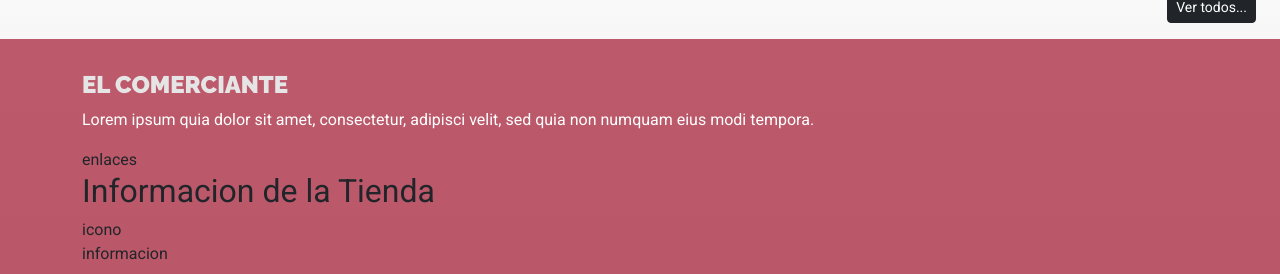
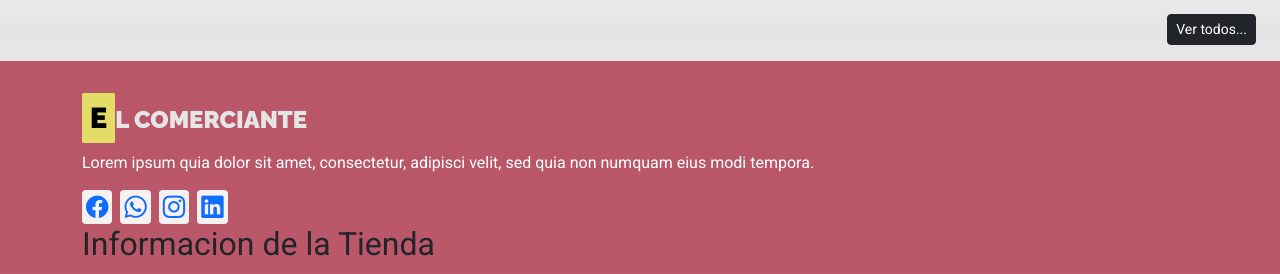
Before and after one commit to ChrisHuila/comercio-react, a React (Vite) app: page / in a window 1280 px wide. Shown: the part 1731-2005 px from the top of the page. Built offline with nearby package versions, Linux system fonts and the light colour scheme.

Commit message:
logo con cambios

```diff
--- a/src/components/layout/Footer.jsx
+++ b/src/components/layout/Footer.jsx
@@ -6,14 +6,28 @@ const Footer = () => {
         <div className="container">
 
           <div className="footer-header">
-            <h1 className='footer-titulo heading-font'><span>El</span> Comerciante</h1>
+            <h1 className='footer-titulo heading-font'><span>E</span>l Comerciante</h1>
             <p>Lorem ipsum quia dolor sit amet, consectetur, adipisci velit, sed quia non numquam eius modi tempora.</p>
-            <div className="footer-redes">enlaces</div>
 
-          </div>
+            <div className="footer-redes">
+              <a href="#" className="footer-redes_link">
+                <i className="bi bi-facebook"></i>
+              </a>
+              <a href="#" className="footer-redes_link">
+                <i className="bi bi-whatsapp"></i>
+              </a>
+              <a href="#" className="footer-redes_link">
+                <i className="bi bi-instagram"></i>
+              </a>
+              <a href="#" className="footer-redes_link">
+                <i className="bi bi-linkedin"></i>
+              </a>
+            </div>
+          </div> {/* Fin footer-header */}
 
           <div className="footer-contacto">
             <h2> Informacion de la <span>Tienda</span></h2>
+
             <div className="footer-contacto-card">
               <div className="footer-contacto-icono">
                 icono
@@ -22,12 +36,12 @@ const Footer = () => {
                 informacion
               </div>
             </div>
-            {/* fin telefono */}
 
 
 
-          </div>
-           {/*fin contacto  */}
+
+          </div> {/*fin footer-contacto */}
+
 
         </div>
       </div>
--- a/src/components/layout/Header.jsx
+++ b/src/components/layout/Header.jsx
@@ -13,7 +13,7 @@ const Header = () => {
               </div>
 
               <div className="header-top">
-                <h1 className='heading-font'><span>El</span> Comerciante</h1>
+                <h1 className='heading-font no-margin'><span>E</span>l Comerciante</h1>
 
                  <FormularioBusqueda/>
               </div>
--- a/src/styles/index.css
+++ b/src/styles/index.css
@@ -20,7 +20,7 @@ body {
     padding: 0;
     font-family: var(--textFont);
     /* background-color: var(--gris); */
-    background-image: linear-gradient(to top, var(--blanco),var(--gris)30%, var(--blanco));
+    background-image: linear-gradient(to top, var(--blanco),var(--gris)80%, var(--blanco));
 }
 /* Utilidades */
 .no-margin{
@@ -71,13 +71,23 @@ body {
 }
 .heading-font{
     font-family: var(--headingFont);
-    font-weight: 900;
+    font-weight: 700;
     color: var(--gris);
     text-align: center;
     text-transform: uppercase;
     font-size: 1.5rem;
 
     padding-right: 1rem;
+    padding-top: .5rem;
+    margin-bottom: 1rem;
+}
+.heading-font span {
+    font-size: 1.8rem;
+    background-color: #e3dc67;
+    border-radius: .1rem;
+    padding: .5rem;
+    color: #000000;
+
 }
 
 @media (min-width: 768px) {
@@ -101,7 +111,8 @@ body {
     font-family: var(--textFont);
     border: 1px solid var(--gris);
     border-radius: 1rem 0 0 1rem;
-    padding: 0.3rem 0.8rem ;
+    padding: 0.5rem 0.8rem ;
+    transition: .2s;
 }
 .form-div-busqueda input[type="text"]:focus {
     outline: 2px solid rgb(1, 112, 248) ;
@@ -272,7 +283,7 @@ body {
 .card-contenedor:hover .card-precio {
     transform: translateY(0px);
 }
- /*----------------- Footer--------------------- */
+ /*¨=========================================FOOTER============================================ */
 .footer{
     background-color: var(--rojoClaro);
     padding: 2rem 0;
@@ -283,6 +294,20 @@ body {
 }
 .footer-header p {
     color: var(--blanco);
+}
+
+.footer-redes_link {
+    width: 100%;
+    font-size: 1.4rem;
+    background-color: #f7f1f1;
+    padding: .25rem;
+    border-radius: .25rem;
+    transition: .3s;
+    margin-right: .5rem;
+}
+.footer-redes_link:hover {
+    background-color: #ffffff;
+
 }
 /* Botones */
 .bton {
```
